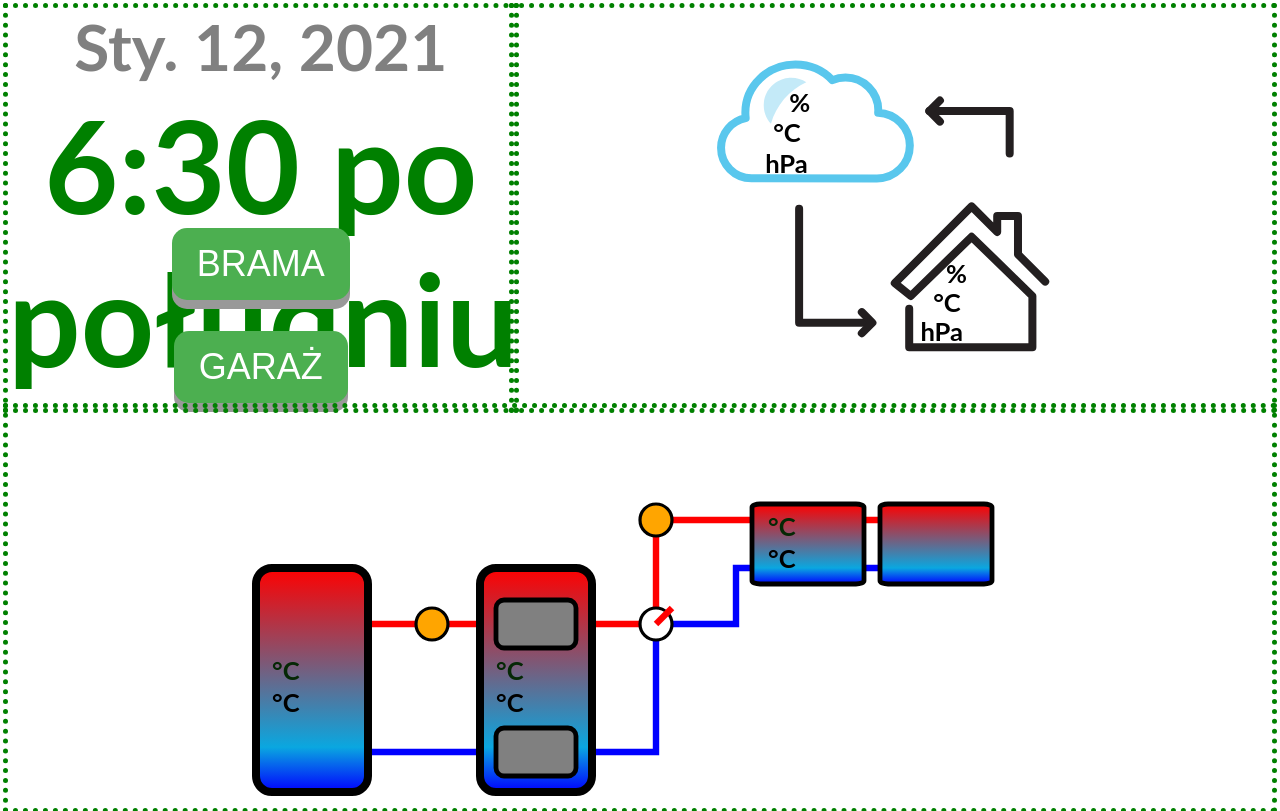
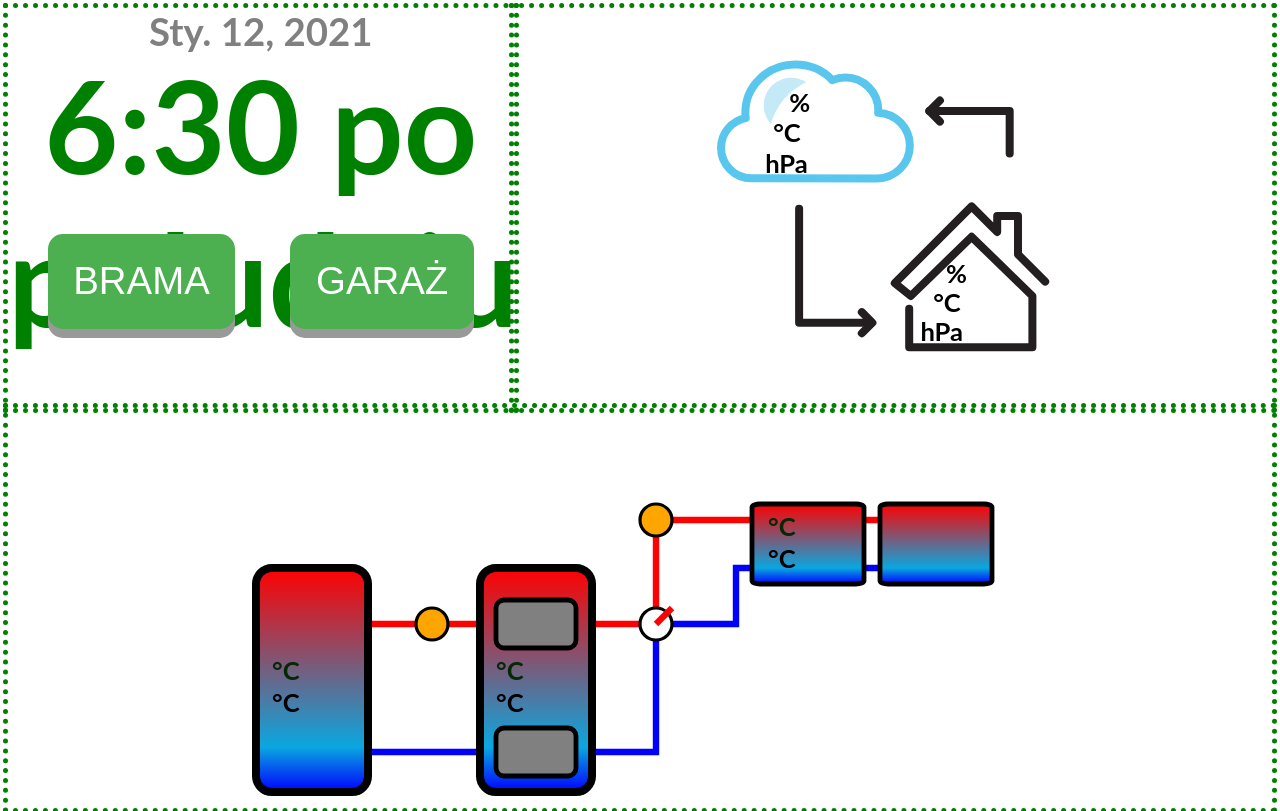
Before and after one commit to Magyster/sterownik-piec, a Django app: page / in a window 1280 px wide. Run offline with Django 3.2, Linux system fonts and the light colour scheme; data that the repository does not hold is empty.

Commit message:
12_01_2021

```diff
--- a/sterownik_piec/static/sterownik_piec/style.css
+++ b/sterownik_piec/static/sterownik_piec/style.css
@@ -34,16 +34,30 @@ body
 #zegary1
 {
 	width: 100%;
-	height: 20%;
+	height: 10%;
 	text-align: center;
-	font-size: 400%;
+	font-size: 3vw;
+}
+
+#data
+{
+	width: 100%;
+	height: 100%;
+	color: gray;
 }
 
 #zegary2
 {
-	height: 30%;
+	height: 40%;
 	text-align: center;
-	font-size: 800%;
+	font-size: 10vw;
+}
+
+#zegar
+{
+	width: 100%;
+	height: 100%;
+	color: green;
 }
 
 #zegary3
@@ -56,9 +70,9 @@ body
 button
 {
 	display: inline-block;
-	padding: 15px 25px;
-	margin: 4% 10% 2% 10%;
-	font-size: 36px;
+	padding: 2vw 2vw;
+	margin: 2vw 2vw 2vw 2vw;
+	font-size: 3vw;
 	cursor: pointer;
 	text-align: center;
 	text-decoration: none;
@@ -87,20 +101,6 @@ button:active
 {
 	opacity: 0.6;
 	cursor: not-allowed;
-}
-
-#data
-{
-	width: 100%;
-	height: 100%;
-	color: gray;
-}
-
-#zegar
-{
-	width: 100%;
-	height: 100%;
-	color: green;
 }
 
 #dom
--- a/sterownik_piec/views.py
+++ b/sterownik_piec/views.py
@@ -61,7 +61,7 @@ class ZapisDoBazy(View):
         czujnik = Czujniki.objects.get(nazwa = 'T_grzejniki_Z')
         t_dom = Czujniki.objects.get(nazwa='T_dom_A')
         t_zewnetrzna = Czujniki.objects.get(nazwa='T_zewnetrzna_A')
-        wartosc = 60 + (25 - t_dom.wartosc) - t_zewnetrzna.wartosc / 2
+        wartosc = 60 + (23 - t_dom.wartosc) - t_zewnetrzna.wartosc / 2
         czujnik.wartosc = wartosc
         czujnik.save()
         return JsonResponse(None, safe=False)
```
